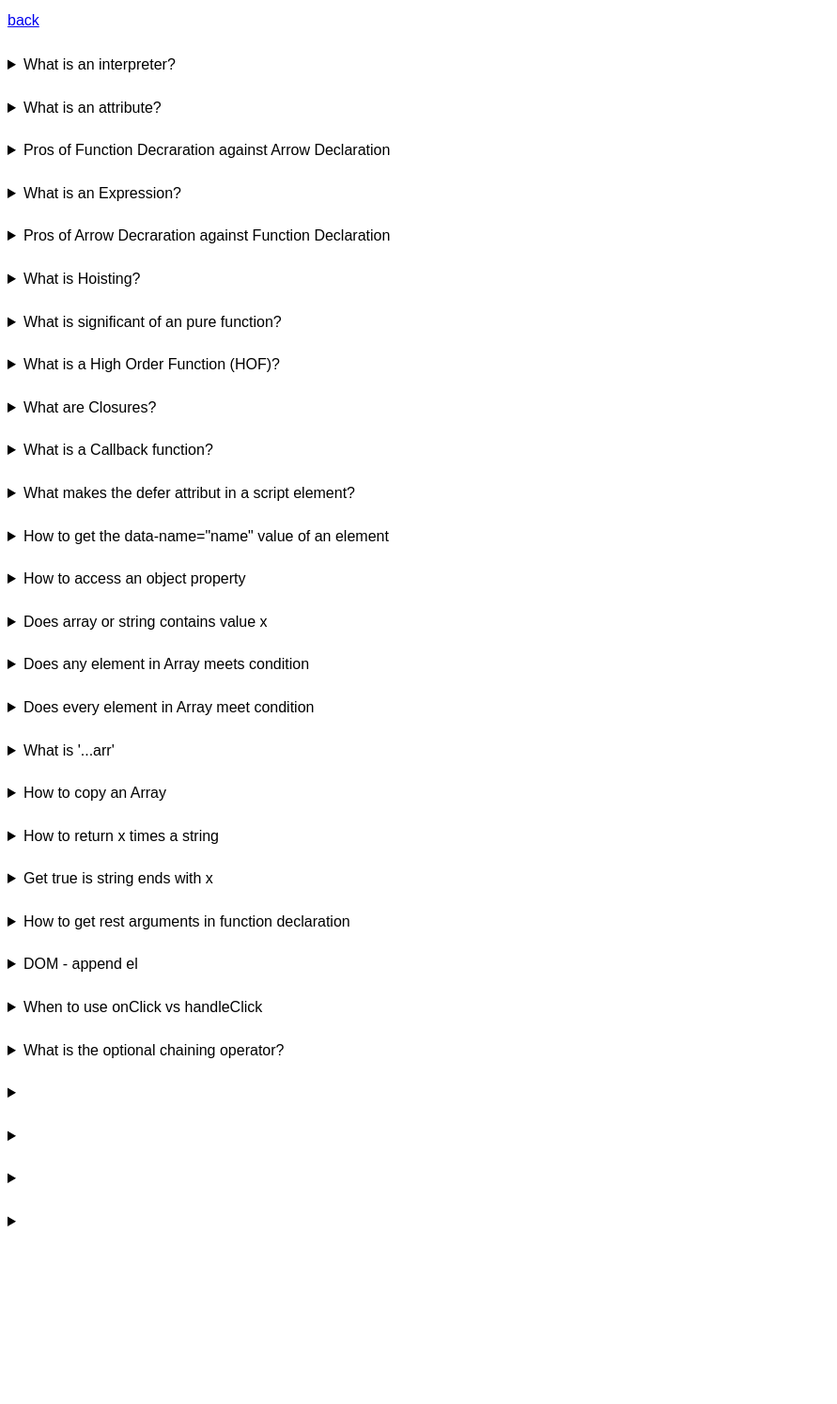
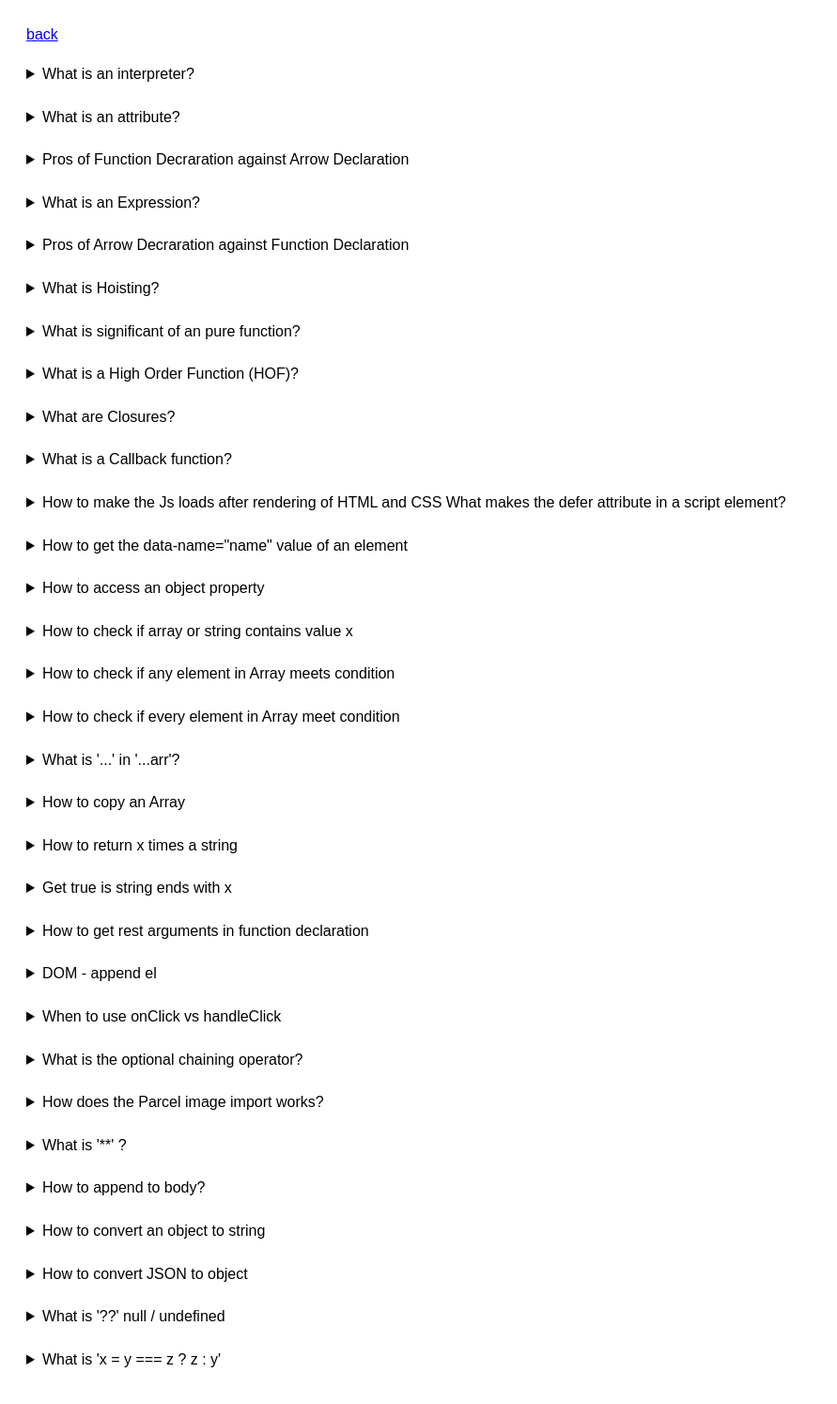
Before and after one commit to Hecktors/quick-quiz, a website built with Parcel: page src/js.html in a window 1280 px wide. Shown: the whole page at 94% size, without its empty margins (0-891 px from the left). Before the commit the page ends 1333 px from the top, so only its background shows below. Built offline with nearby package versions, Linux system fonts and the light colour scheme.

Commit message:
Add react.html

```diff
--- a/css.html
+++ /dev/null
@@ -1,38 +0,0 @@
-<link rel="stylesheet" href="./styles.css">
-<a href="./index.html">back</a>
-
-<details>
-    <summary>
-        Description of the toogle method
-    </summary>
-        el.className.toggle(classname, condition (true = set, false = not set))
-</details>
-<details>
-    <summary>
-        How to prevent that text is hightlighted after click
-    </summary>
-    el { user-select: none}
-</details>
-<details>
-    <summary>
-        Button types
-    </summary>
-    'submit' - default<br>
-    'button' - clickable button<br>
-    'reset' - clears form data
-</details>
-<details>
-    <summary>
-        How to prevent that text is hightlighted after click
-    </summary>
-    el { user-select: none}
-</details>
-<details>
-    <summary>
-        Flex: how to take evenly all available space for the child elements
-    </summary>
-    .parentEl { justify-content: stretch}
-</details><details>
-    <summary>
-    </summary>
-</details>
--- a/js.html
+++ b/src/js.html
@@ -1,4 +1,13 @@
-<link rel="stylesheet" href="./styles.css">
+<!DOCTYPE html>
+<html lang="en">
+
+<head>
+    <meta charset="UTF-8">
+    <meta name="viewport" content="width=device-width, initial-scale=1.0">
+    <title>Document</title>
+    <link rel="stylesheet" href="./styles.css">
+</head>
+
 <a href="./index.html">back</a>
 
 <details>
@@ -11,19 +20,19 @@
     <summary>
         What is an attribute?
     </summary>
-    An element property
+    An element of component property
 </details>
 <details>
     <summary>
         Pros of Function Decraration against Arrow Declaration
     </summary>
-     Function can be used before Declaration
+    Function can be used before Declaration
 </details>
 <details>
     <summary>
         What is an Expression?
     </summary>
-    Something that return anything
+    Something that has a result
 </details>
 <details>
     <summary>
@@ -63,9 +72,10 @@
 </details>
 <details>
     <summary>
-        What makes the defer attribut in a script element?
+        How to make the Js loads after rendering of HTML and CSS
+        What makes the defer attribute in a script element?
     </summary>
-    The Js loads after rendering of HTML and CSS
+
 </details>
 <details>
     <summary>
@@ -81,25 +91,25 @@
 </details>
 <details>
     <summary>
-        Does array or string contains value x
+        How to check if array or string contains value x
     </summary>
     arr.includes(x) / str.includes(x)
 </details>
 <details>
     <summary>
-        Does any element in Array meets condition
+        How to check if any element in Array meets condition
     </summary>
-    arr.some()    // breaks if found
+    arr.some() // breaks if found
 </details>
 <details>
     <summary>
-        Does every element in Array meet condition
+        How to check if every element in Array meet condition
     </summary>
-    arr.every()     // breaks loop as soon falsy
+    arr.every() // breaks loop as soon falsy
 </details>
 <details>
     <summary>
-        What is '...arr'
+        What is '...' in '...arr'?
     </summary>
     The spread operator
 </details>
@@ -107,7 +117,7 @@
     <summary>
         How to copy an Array
     </summary>
-    const copyArr = arr.slice   / [...arr]
+    const copyArr = arr.slice / [...arr]
 </details>
 <details>
     <summary>
@@ -143,21 +153,48 @@
     <summary>
         What is the optional chaining operator?
     </summary>
-    Fn.?()  // invoke Function if exists
+    Fn.?() // invoke Function if exists
 </details>
 <details>
     <summary>
+        How does the Parcel image import works?
     </summary>
+    Parcel copies the image, adds a hash into copies name, saves it in the dist forder and returns the path and new Name
+    cache-busting
 </details>
 <details>
     <summary>
+        What is '**' ?
     </summary>
+    The exponentiation operator
 </details>
 <details>
     <summary>
+        How to append to body?
     </summary>
+    document.body.insertAdjacentHTML('beforeend')
 </details>
 <details>
     <summary>
+        How to convert an object to string
     </summary>
+    const jsonString = JSON.stringify(obj)
 </details>
+<details>
+    <summary>
+        How to convert JSON to object
+    </summary>
+    const obj = JSON.parse(jsonString)
+</details>
+<details>
+    <summary>
+        What is '??' null / undefined
+    </summary>
+    Null coalescing operator - x ?? y //Do y if x equals null or undefined
+</details>
+<details>
+    <summary>
+        What is 'x = y === z ? z : y'
+    </summary>
+    A Ternary Expression
+</details>
--- a/styles.css
+++ b/src/styles.css
@@ -1,10 +1,20 @@
+a {
+    display: block;
+    margin-bottom: 20px;
+}
+
 body {
     font-family: sans-serif;
+    padding: 20px;
 }
 
-a {
+.button {
     display: block;
+    border: none;
+    background-color: transparent;
     padding: 5px 0;
+    text-decoration: underline;
+    font-size: 1rem;
 }
 
 details {
```
Also changed, not shown: index.html (deleted, +0 -15 lines), package.json (added, +27 -0 lines), src/css.html (added, +57 -0 lines), src/index.html (added, +18 -0 lines), src/linux.html (renamed from linux.html, +10 -1 lines), src/react.html (added, +73 -0 lines), 2 other files.
